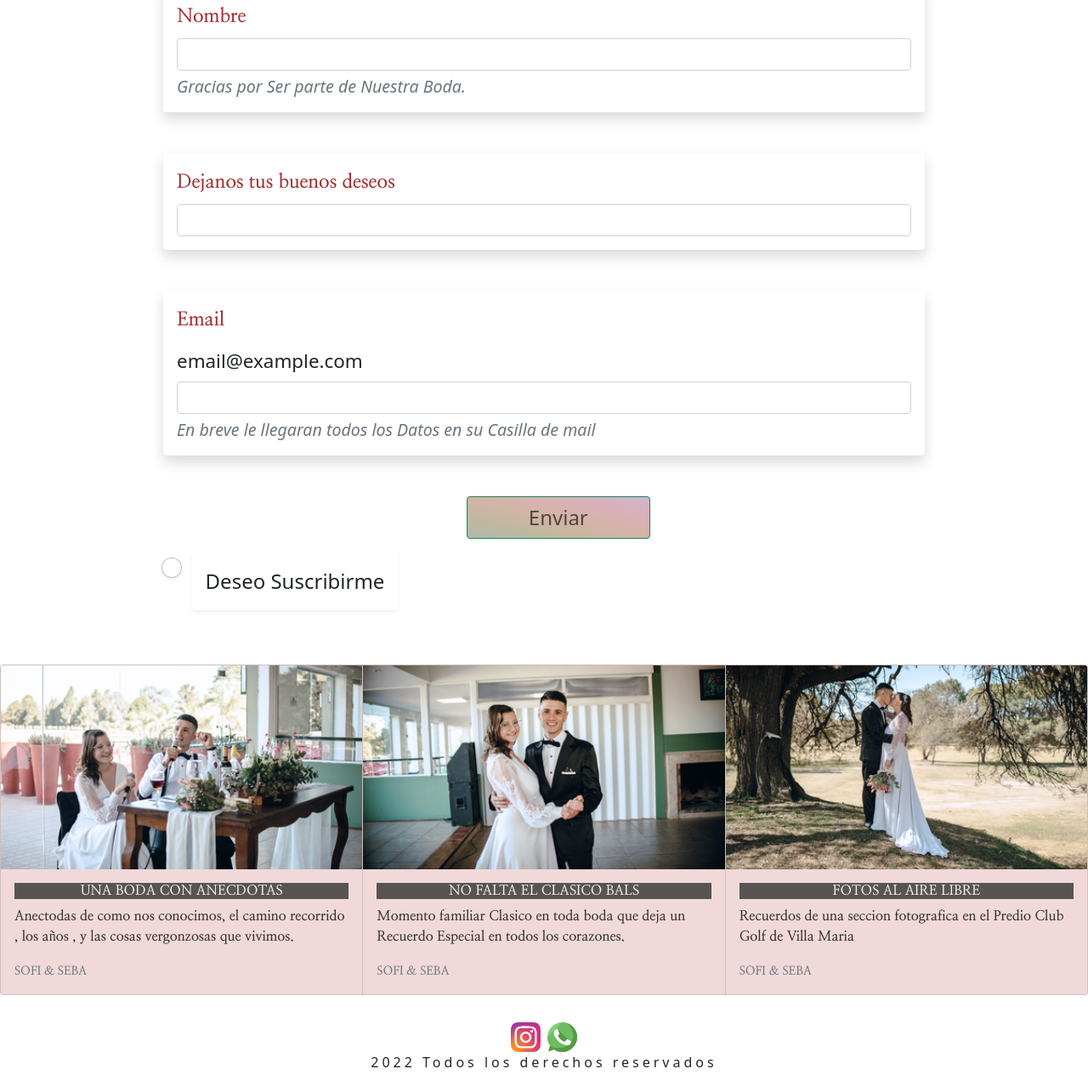
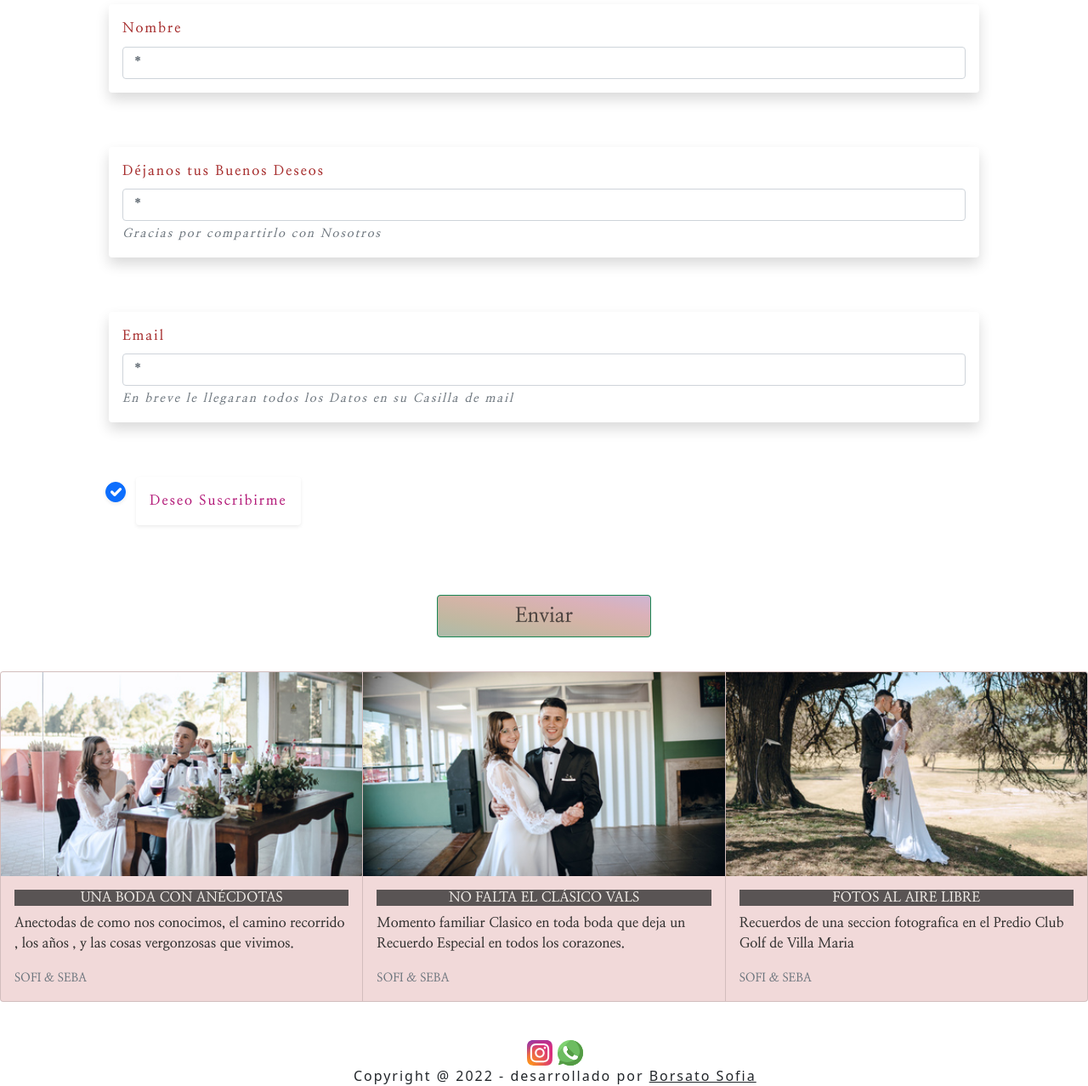
Before and after one commit to sofiaborsato/pre-entregas-, a plain HTML site: page pages/contacto.html in a window 1280 px wide. Shown: the part 662-1940 px from the top of the page at 85% size. Drawn offline with nearby package versions, Linux system fonts and the light colour scheme.

Commit message:
grabo version en rama2 con correcciones de margenes letras mq y form

```diff
--- a/css/estilos.css
+++ b/css/estilos.css
@@ -14,7 +14,7 @@
  body{
     height: 100vh;
     width: 100%;
- }
+    }
 
 .titulos{ color: rgb(236, 243,158);
     background-color: rgba(19, 42, 19, 0.884);
@@ -137,10 +137,11 @@ nav ul li a:hover {
 
 .foot{
     text-align: center;
-    letter-spacing: 4px;
+    letter-spacing: 2px;
     position: relative;
     text-decoration: none;
     width: 100%;
+    margin: 1%;
     }
 
 .boda{
@@ -296,7 +297,7 @@ background-attachment: fixed;
 }
 .form-label{
     font-family: 'Nanum Myeongjo', serif;
-    color: rgba(23, 163, 18, 0.788);
+    color: rgba(75, 69, 61, 0.788);
     border-bottom: 3px;
 
 }
@@ -304,13 +305,10 @@ background-attachment: fixed;
     font-family: 'Nanum Myeongjo', serif;
     color: rgba(8, 37, 7, 0.911);
     display:flex;
-    justify-content: space-evenly;
     align-items: center;
     background-color: rgba(168, 189, 54, 0.473);
-    margin: 1%;
-    padding: 1%;
     object-fit: cover;
-    height: 125vh;
+    height: 100vh;
     width: 100%;
     flex-wrap: wrap;
 }
@@ -356,9 +354,10 @@ background-attachment: fixed;
 }
 
 .fott {
-    height: 40vh;
+    height: 10vh;
     object-fit: cover;
     width: 100%;
+
 }
 
 .row{
@@ -466,6 +465,7 @@ background-attachment: fixed;
     text-align: center;
     font-family: 'Nanum Myeongjo', serif;
     color: rgba(8, 37, 7, 0.911);
+    padding: 1%;
 }
 
 .texto-bodau{
@@ -508,6 +508,9 @@ background-attachment: fixed;
 }
 .form-label{
     color: brown;
+}
+.form-check-label{
+    color: rgb(179, 25, 120);
 }
 
 .historia{
@@ -569,9 +572,10 @@ background-attachment: fixed;
 
 
 
-@media screen and  (min-width: 412px){
+@media screen and  (min-width: 412px) {
     .casamiento{
         font-size: 1.3rem;
+        color: rgb(53, 50, 50);
 
     }
     .matrimonio{
@@ -593,7 +597,7 @@ background-attachment: fixed;
     }
 }
 
-@media screen and  (min-width: 412px){
+@media screen and  (min-width: 412px) and (max-width:1023px){
     .texto-boda2{
         font-size: 1.2rem;
 
@@ -602,10 +606,14 @@ background-attachment: fixed;
         font-size: 2rem;
         color: rgb(155, 43, 28);
 
+
     }
     .texto-boda4{
         font-size: 1.3rem;
         color: rgb(0, 0, 0);
+        font-family:Verdana, Geneva, Tahoma, sans-serif;
+
+
 
     }
     .texto-bodav{
@@ -621,9 +629,10 @@ background-attachment: fixed;
 }
 }
 
-@media screen and  (min-width: 412px){
+@media screen and  (min-width: 412px) and (max-width: 2000px){
     .elladijosi11{
         font-size: 1rem;
+        color: black;
 
     }
     .s{
@@ -651,7 +660,7 @@ background-attachment: fixed;
 }
 
 
-@media screen and  (min-width: 412px) {
+@media screen and  (min-width: 412px) and (max-width: 2000px) {
     .texto-boda{
         font-size: 1rem;
 
@@ -664,7 +673,7 @@ background-attachment: fixed;
     }
 
 }
-@media screen and  (min-width: 412px){
+@media screen and  (min-width: 412px) and (max-width:2193px){
     .texto-boda{
         font-size: 1.2rem;
 
@@ -678,7 +687,7 @@ background-attachment: fixed;
 
 }
 
-@media screen and  (min-width: 579px) {
+@media screen and  (min-width: 579px) and (max-width: 2193px) {
     .textob{
         font-size: 1.6rem;
         text-align: center;
@@ -710,3 +719,11 @@ background-attachment: fixed;
 
     }
 }
+
+.icon{
+    text-align: center;
+    display: block;
+    letter-spacing: 10px;
+    text-decoration: none;
+   justify-content: space-between;
+}
--- a/pages/contacto.html
+++ b/pages/contacto.html
@@ -6,7 +6,7 @@
     <meta name="viewport" content="width=device-width, initial-scale=1.0">
     <title>contacto</title>
     <link rel="stylesheet"href="https://cdnjs.cloudflare.com/ajax/libs/animate.css/4.1.1/animate.min.css"/>
-    <link rel="shortcut icon" href="../assets/images/heart-svgrepo-com (1).svg" type="image/png"/>.
+    <link rel="shortcut icon" href="../assets/images/heart-svgrepo-com (1).svg" type="image/png"/>
     <link rel="stylesheet" href="../css/bootstrap.min.css">
     <link rel="stylesheet" href="../css/estilos.css">
 </head>
@@ -46,10 +46,8 @@
                 </nav>
         </header>
         <main>
-            <h1 class="titulos animate__animated animate__bounceInRight"> CONTACTO </h1> <!--estas imagenes en futuro irian bien alineadas en su tamaño promedio-->
-                 <br>
-                <div>
-                  <h3 class="textoregalo fs-1 animate__animated animate__bounceInRight  --animate-duration: 0.5s;"> Regalo de Bodas </h3>
+            <h1 class="titulos animate__animated animate__bounceInRight"> CONTACTO </h1>
+                  <h3 class="textoregalo fs-1 animate__animated animate__bounceInRight  --animate-duration: 0.5s; my-4"> Regalo de Bodas </h3>
                   <h2 class="textob my-3 fs-3"> Buzon de Felicitaciones </h2>
                   <p class="texton fw-bold">¡ Envíanos tus Buenos Deseos ! </p>
                   <p class="P my-1 fw-bold">Sin compromisos , Si Algo nos quieren Regalar en efectivo lo Sabremos Apreciar
@@ -57,35 +55,42 @@
                     Gracias por su presencia en este día tan Especial.</p>
                 </div>
 
-                 <form class="for">
-                    <div class="mb-3 shadow p-3 mb-5 bg-body rounded">
-                      <label for="exampleInputEmail1" class="form-label">Nombre</label>
-                      <input type="email" class="form-control" id="exampleInputEmail1" aria-describedby="emailHelp">
-                      <div id="emailHelp" class="form-text fst-italic">Gracias por Ser parte de Nuestra Boda.</div>
+                          <form class="row g-3 my-4 ">
+                              <div class="mb-3 shadow p-3 mb-5 bg-body rounded ">
+                                  <label for="inputAddress" class="form-label  ">Nombre</label>
+                                  <input type="text" class="form-control" id="inputAddress" placeholder="*" required>
                               </div>
                               <div class="mb-3 shadow p-3 mb-5 bg-body rounded">
-                      <label for="exampleInputEmail1" class="form-label"> Dejanos tus buenos deseos  </label>
-                      <input type="email" class="form-control" id="exampleInputEmail1" aria-describedby="emailHelp">
+                                <label for="inputAddress" class="form-label">Déjanos tus Buenos Deseos </label>
+                                <input type="text" class="form-control" id="inputAddress" placeholder="*">
+                                <div id="emailHelp" class="form-text fst-italic">Gracias por compartirlo con Nosotros</div>
                             </div>
-                    <div class="shadow p-3 mb-5 bg-body rounded">
-                      <label for="exampleInputPassword1" class="form-label">Email</label>
-                      <input type="text" readonly class="form-control-plaintext" id="staticEmail" value="email@example.com">
-                      <input type="password" class="form-control" id="exampleInputPassword1">
+                              <div class="mb-3 shadow p-3 mb-5 bg-body rounded">
+                                <label for="inputEmail4" class="form-label">Email</label>
+                                <input type="email" class="form-control" id="inputEmail4" placeholder="*" required>
                                 <div id="emailHelp" class="form-text fst-italic">En breve le llegaran todos los Datos en su Casilla de mail</div>
                               </div>
-                    <div class="mb-3 form-check">
-
-                      <button type="submit" class="btn btn-success my-3 d-flex justify-content-center animate__animated animate__infinite   animation-duration: 2s; animate__pulse">Enviar</button>
-                      <input type="checkbox" class="form-check-input rounded-circle shadow-sm fs-4" id="exampleCheck1">
-                      <label class="form-check-label shadow-sm p-3 mb-5 bg-body rounded fs-4" for="exampleCheck1">Deseo Suscribirme</label>
+                              <div class="col-12">
+                                <div class="form-check ">
+                                  <input class="form-check-input  rounded-circle shadow-sm fs-4" type="checkbox" checked id="gridCheck">
+                                  <label class="form-check-label fw-bold shadow-sm p-3 mb-5 bg-body rounded fs-6" for="gridCheck">
+                                    Deseo Suscribirme
+                                  </label>
+                                </div>
+                              </div>
+                              <div>
+                                  <button class="boton btn btn-success my-3 d-flex justify-content-center animate__animated animate__infinite   animation-duration: 2s; animate__pulse" type="submit">Enviar</button>
                               </div>
                           </form>
+                      </div>
+                  </div>
+              </div>
                 <section class="tarjetas my-2">
                     <div class="card-group">
                       <div class="card">
                         <img src="../assets/images/b15.jpg" class="card-img-top" alt="foto1">
                         <div class="card-body">
-                          <h5 class="card-title">UNA BODA CON ANECDOTAS</h5>
+                          <h5 class="card-title">UNA BODA CON ANÉCDOTAS</h5>
                           <p class="card-text">Anectodas de como nos conocimos, el camino recorrido , los años , y las cosas vergonzosas que vivimos. </p>
                           <p class="card-text"><small class="text-muted">SOFI & SEBA </small></p>
                         </div>
@@ -93,7 +98,7 @@
                       <div class="card">
                         <img src="../assets/images/b14.jpg" class="card-img-top" alt="foto2">
                         <div class="card-body">
-                          <h5 class="card-title">NO FALTA EL CLASICO BALS</h5>
+                          <h5 class="card-title">NO FALTA EL CLÁSICO VALS</h5>
                           <p class="card-text">Momento familiar Clasico en toda boda que deja un Recuerdo Especial en todos los corazones.</p>
                           <p class="card-text"><small class="text-muted">SOFI & SEBA </small></p>
                         </div>
@@ -111,10 +116,16 @@
         </main>
          <br>
          <footer class="foot">
-            <a href="https://msng.link/o/?sofia.borsato=ig"><img src="../assets/images/insta chiquito.svg" alt=""></a>
-            <a href="https://wa.me/3471623833?text=whatsapp"><img src="../assets/images/whatsapp chiquito.svg" alt=""></a> <!--luego en mi pagina van a ser botones con mas estilo
-            que te lleve a los enlaces de mis redes-->
-            <p> 2022 Todos los derechos reservados </p>
+          <div class= "iconos">
+            <a href="https://msng.link/o/?sofia.borsato=ig" target="_blank" >
+              <img src="../assets/images/insta chiquito.svg" height="30" width="30"  alt=""></a>
+              <a href="https://wa.me/3471623833?text=whatsapp" target="_blank">
+              <img src="../assets/images/whatsapp chiquito.svg" height="30" width="30" alt=""></a>
+          </div>
+         <div>
+          Copyright @ 2022 - desarrollado por
+          <a class="text-dark" href="" target="_blank">Borsato Sofia</a>
+          </div>
         </footer>
         <script src="../js/bootstrap.bundle.min.js">
         </script>
```
Also changed, not shown: index.html (+11 -5 lines), pages/galeria.html (+13 -6 lines), pages/nosotros.html (+11 -4 lines), pages/nuestraboda.html (+11 -4 lines). Lines whose indentation alone changed are shown as unchanged.
